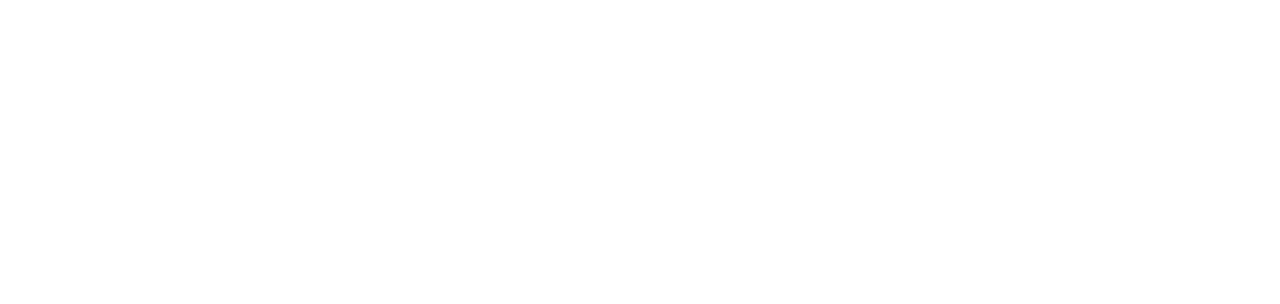
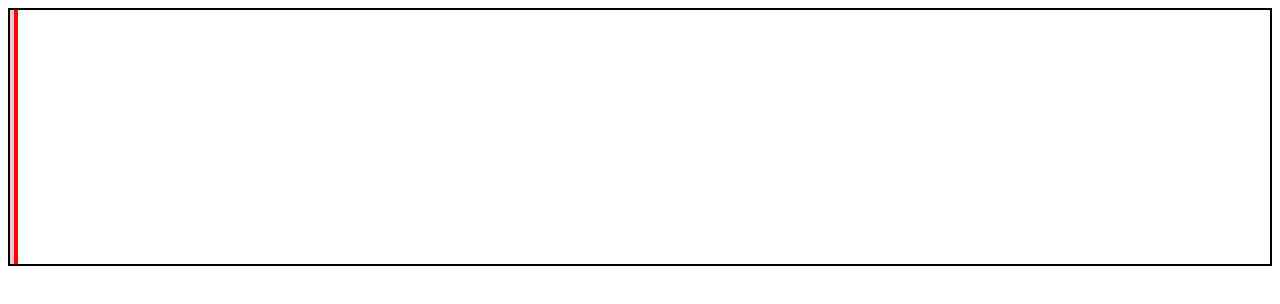
Before and after one commit to Shivam170/CSS, a plain HTML site: page CSS Basics/index.html in a window 1280 px wide. Drawn offline with Linux system fonts and the light colour scheme.

Commit message:
Basic CSS

```diff
--- a/CSS Basics/index.html
+++ b/CSS Basics/index.html
@@ -7,5 +7,10 @@
     <title>CSS Basics</title>
     <link rel="stylesheet" href="style.css" />
   </head>
-  <body></body>
+  <body>
+    <div class="container">
+      <div class="col-1"></div>
+      <div class="col-2"></div>
+    </div>
+  </body>
 </html>
--- a/CSS Basics/style.css
+++ b/CSS Basics/style.css
@@ -0,0 +1,109 @@
+/* Background */
+
+
+
+.container{
+    border: solid 2px #000;
+    display: flex;
+}
+.col-1{
+    height: 250px;
+    border: solid 2px pink;
+}
+.col-2{
+    height: 250px;
+    border: solid 2px red;
+}
+
+* {
+    color: white;
+  /* background-image: url(pattern.png); */
+  /* background-image: url(back.jpg); */
+  /* background-color: darkviolet; */
+  /* background-repeat: no-repeat;
+  background-size: 30%; */
+  /* background-position: 200px 100px; */
+  /* background-position: right top;
+  background-attachment: scroll; */
+}
+
+/* Border */
+/* style width color */
+/* h1 {
+  border: dotted 2px #000;
+  border-radius: 50px;
+} */
+
+/* top right bottom left
+top right and left bottom
+top and bottom right and left */
+
+/* .doge {
+  margin: auto;
+  width: 50%;
+  border: 2px solid #000;
+}
+
+.doge img {
+  width: 100%;
+}
+
+.dogo {
+  width: 50%;
+  border: 2px solid #000;
+  display: block;
+  margin: auto;
+} */
+
+/* A block-level element always starts on a new line and takes up the full width available (stretches out to the left and right as far as it can). */
+
+/* An inline element does not start on a new line and only takes up as much width as necessary. */
+
+/* Examples of inline elements:
+
+<span>
+<a>
+<img> */
+
+/* Examples of block-level elements:
+
+<div>
+<h1> - <h6>
+<p>
+<form>
+<header>
+<footer>
+<section> */
+
+/* .para {
+  border: solid 2px #000;
+  /* font-family: "Courier New", Courier, monospace; */
+
+  /* text-align: left; */
+  /* text-decoration: underline; */
+  /* text-decoration: line-through; */
+  /* text-transform: uppercase; */
+  /* letter-spacing: 2px; */
+  /* line-height: 1.5; */
+  /* word-spacing: 2px; */
+} */
+
+/* h1 {
+  color: crimson;
+  text-align: center;
+} */
+
+/* Margin
+Padding
+Box-Sizing
+Outline
+Text
+Font
+Table
+List
+Display
+inline-block
+Position
+Z-index
+overflow
+pseudo classes */
```
Also changed, not shown: CSS Basics/dog.jpeg (added), CSS Basics/pattern.png (added), 1 other file.
